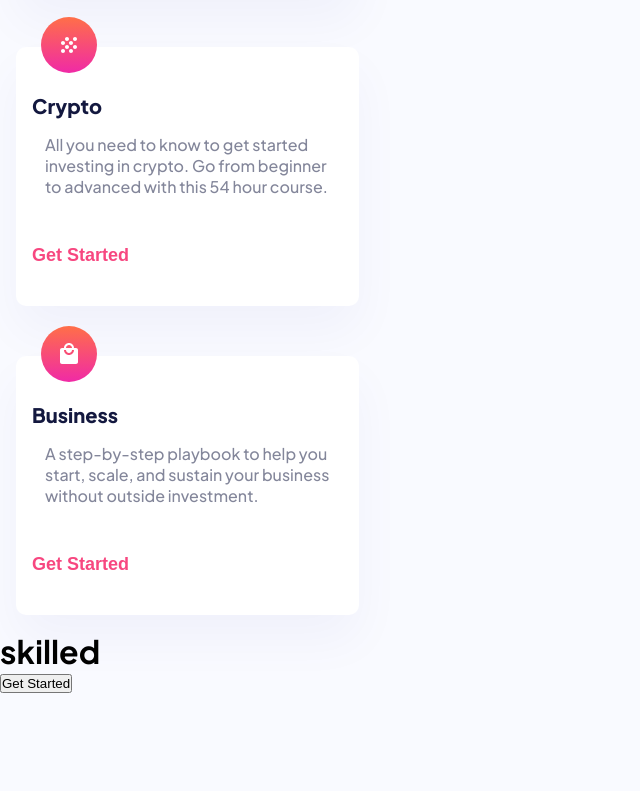
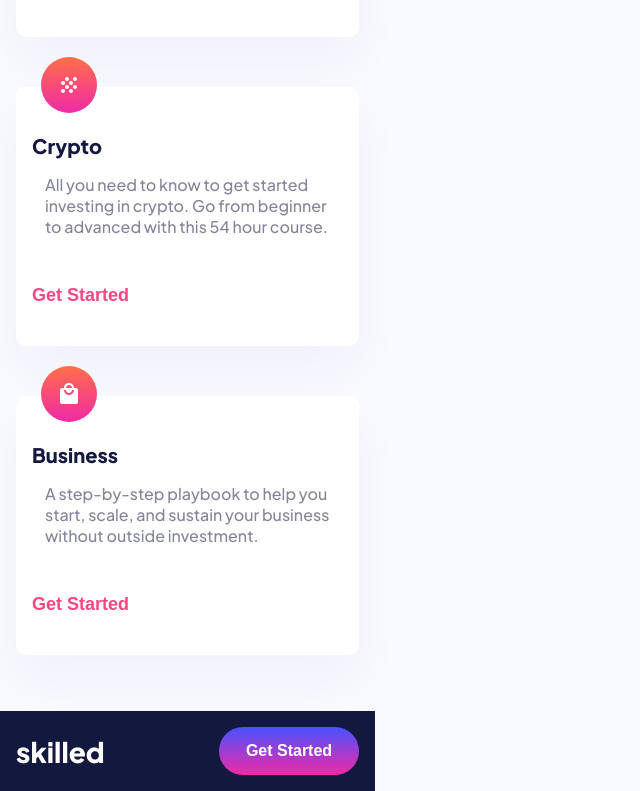
Before and after one commit to Lonkand19/skilled-elearning, a plain HTML site: page index.html in a window 1280 px wide. Shown: the part 1830-2621 px from the top of the page, without its empty margins (0-640 px from the left). Before the commit the page ends 2523 px from the top, so only its background shows below. Drawn offline with Linux system fonts and the light colour scheme.

Commit message:
Feat: mobile version finished

```diff
--- a/index.html
+++ b/index.html
@@ -60,7 +60,7 @@
             </div>
         </section>
     </main>
-    <footer class="footer">
+    <footer>
         <h1>skilled</h1>
         <button>Get Started</button>
     </footer>
--- a/style.scss
+++ b/style.scss
@@ -1,18 +1,43 @@
 
   @import url('https://fonts.googleapis.com/css2?family=Outfit:wght@100;200;300;400;500;600;700;800;900&family=Plus+Jakarta+Sans:wght@400;500;600;700;800&display=swap');
 *{
+    margin: 0;
     padding: 0;
-    margin: 0;
     box-sizing: border-box;
 }
 body {
     width: 375px;
-    height: 100vh;
+    height: 308vh;
     display: flex;
     flex-direction: column;
     background: #F9FAFF;
     font-family: 'Plus Jakarta Sans';
     overflow-x: hidden;
+    gap: 40px;
+}
+footer{
+    width: 375px;
+    height: 120px;
+    background: rgba(19, 24, 63, 1);
+    display: flex;
+    justify-content: space-between;
+    align-items: center;
+    padding: 16px;
+    & h1{
+        color: rgba(255, 255, 255, 1);
+        font-size: 28px;
+        font-weight: 800;
+    }
+    & button{
+        width: 140px;
+        height: 48px;
+        border-radius: 28px;
+        background: var(--gradient-2, linear-gradient(180deg, #4851FF 0%, #F02AA6 100%));
+        border: none;
+        font-size: 16px;
+        font-weight: 700;
+        color: #FFFFFF;
+    }
 }
 header {
     padding: 16px;
```
Also changed, not shown: style.css, 1 other file.
